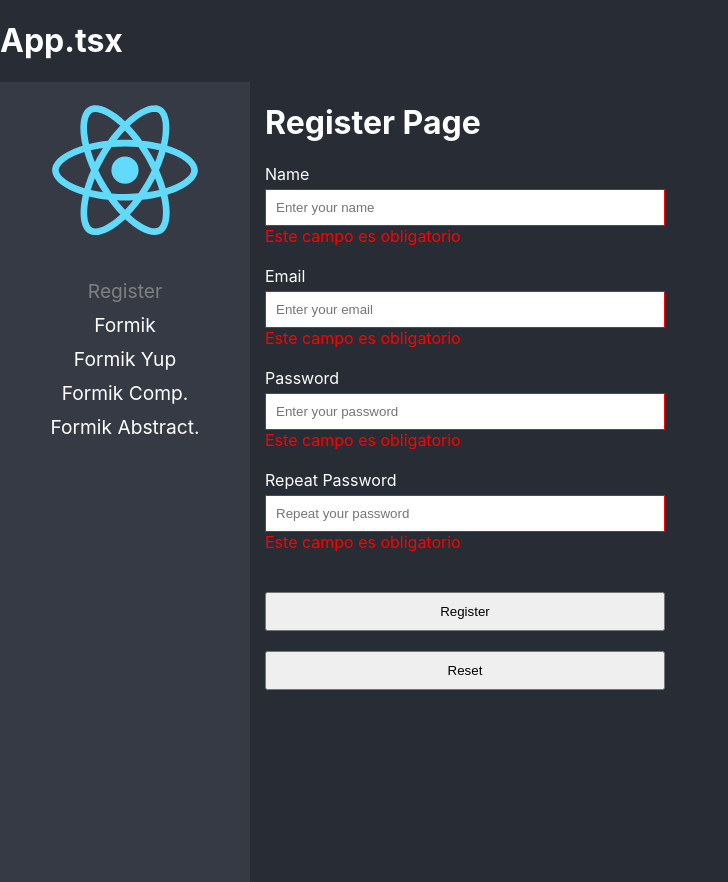
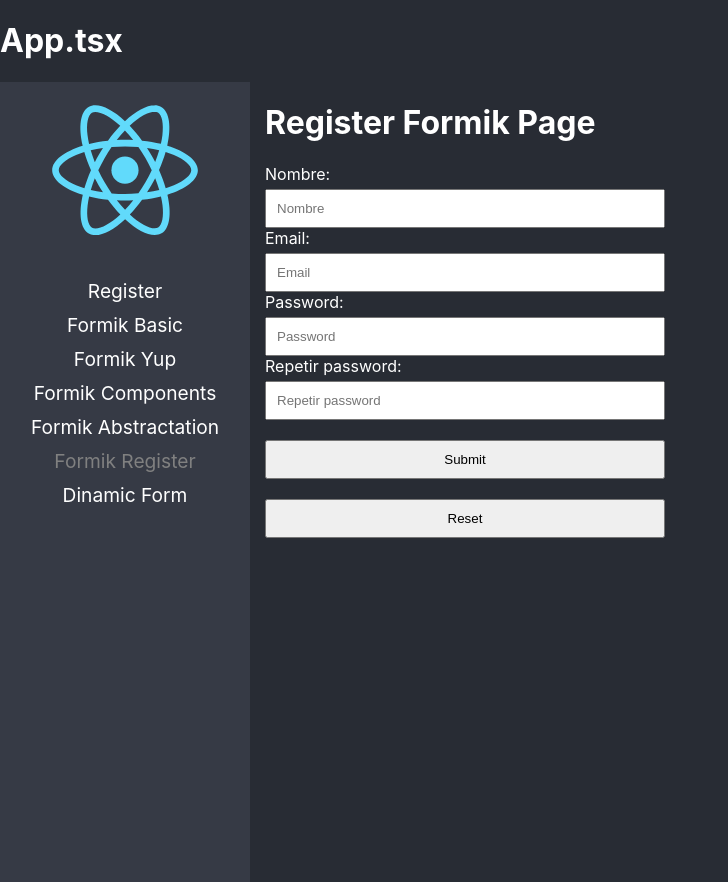
Before and after one commit to cocadepoma/fh-react-app, a React (Create React App) app: page /formik-register in a window 1280 px wide. Before the commit this address led to /register. Shown: the whole page, without its empty margins (0-728 px from the left). Built offline with nearby package versions, Linux system fonts and the light colour scheme.

Commit message:
add dynamic form page

```diff
--- a/src/03-forms/components/MyTextInput.tsx
+++ b/src/03-forms/components/MyTextInput.tsx
@@ -8,7 +8,7 @@
   [x: string]: any;
 };
 
-export const MyTextInput = ({ label, placeholder, ...props }: Props) => {
+export const MyTextInput = ({ label, ...props }: Props) => {
   const [field] = useField(props);
   return (
     <>
--- /dev/null
+++ b/src/03-forms/data/custom-form.json
@@ -0,0 +1,86 @@
+[
+    {
+        "type": "input",
+        "name": "firstName",
+        "placeholder": "Paco",
+        "label": "First Name",
+        "value": "Pepón",
+        "validations": [
+            {
+                "type": "required"
+            },
+            {
+                "type": "minLength",
+                "value": 2
+            }
+        ]
+    },
+    {
+        "type": "input",
+        "name": "lastName",
+        "placeholder": "Pérez",
+        "label": "Last Name",
+        "value": "",
+        "validations": [
+            {
+                "type": "required"
+            },
+            {
+                "type": "minLength",
+                "value": 5
+            }
+        ]
+    },
+    {
+        "type": "input",
+        "name": "email",
+        "placeholder": "Email",
+        "label": "Email",
+        "value": "",
+        "validations": [
+            {
+                "type": "required"
+            },
+            {
+                "type": "email"
+            }
+        ]
+    },
+    {
+        "type": "select",
+        "name": "favoriteGame",
+        "label": "Favourite Game",
+        "value": "",
+        "options": [
+            {
+                "id": 1,
+                "label": "Super Smash"
+            },
+            {
+                "id": 2,
+                "label": "Metal Gear"
+            },
+            {
+                "id": 3,
+                "label": "Resident Evil"
+            },
+            {
+                "id": 4,
+                "label": "God of War"
+            },
+            {
+                "id": 5,
+                "label": "Final Fantasy"
+            },
+            {
+                "id": 6,
+                "label": "The Last of Us"
+            }
+        ],
+        "validations": [
+            {
+                "type": "required"
+            }
+        ]
+    }
+]
--- /dev/null
+++ b/src/03-forms/pages/DynamicFormPage.tsx
@@ -0,0 +1,84 @@
+import { Formik, Form } from 'formik';
+import formJson from '../data/custom-form.json';
+import { MyTextInput } from '../components/MyTextInput';
+import { MySelect } from '../components/MySelect';
+import * as Yup from 'yup';
+
+const initialValues: { [key: string]: any } = {};
+const requiredFields: { [key: string]: any } = {};
+
+for (const input of formJson) {
+  initialValues[input.name] = input.value;
+
+  if (!input.validations) continue;
+
+  let schema = Yup.string();
+
+  for (const rule of input.validations) {
+    if (rule.type === 'required') {
+      schema = schema.required('Este campo es olbigatorio');
+    }
+
+    if (rule.type === 'minLength') {
+      schema = schema.min((rule as any).value || 1, `Este campo debe tener al menos ${(rule as any).value || 1} caracteres`);
+    }
+
+    if (rule.type === 'email') {
+      schema = schema.email('Este campo debe ser un email valido');
+    }
+    // ... other rules
+  }
+
+  requiredFields[input.name] = schema;
+};
+
+const validationSchema = Yup.object({ ...requiredFields })
+
+export const DynamicFormPage = () => {
+  return (
+    <div>
+      <h1>DynamicForm Page</h1>
+      <Formik
+        initialValues={initialValues}
+        validationSchema={validationSchema}
+        onSubmit={(values) => { console.log(values) }}
+      >
+        {
+          (formik) => (
+            <Form>
+              {formJson.map(({ type, name, placeholder, label, options }) => {
+                if (type === 'input' || type === 'password' || type === 'email') {
+                  return (
+                    <MyTextInput
+                      key={name}
+                      type={(type as any)}
+                      name={name}
+                      placeholder={placeholder}
+                      label={label}
+                    />
+                  )
+                } else if (type === 'select') {
+                  return (
+                    <MySelect
+                      key={name}
+                      label={label}
+                      name={name}
+                    >
+                      <option value="">Select One</option>
+                      {options!.map(({ id, label }) => (
+                        <option key={id} value={id}>{label}</option>
+                      ))}
+                    </MySelect>
+                  )
+                } else {
+                  return <></>;
+                }
+              })}
+              <button type="submit">Submit</button>
+            </Form>
+          )
+        }
+      </Formik>
+    </div>
+  );
+};
--- a/src/03-forms/pages/FormikBasicPage.tsx
+++ b/src/03-forms/pages/FormikBasicPage.tsx
@@ -46,7 +46,7 @@
 
   return (
     <div>
-      <h1>Formik Basic Page</h1>
+      <h1>Formik Basic</h1>
 
       <form noValidate onSubmit={handleSubmit}>
         <label htmlFor="firstName">First Name</label>
--- /dev/null
+++ b/src/03-forms/pages/RegisterFormikPage.tsx
@@ -0,0 +1,90 @@
+import { FormEvent } from 'react';
+import { Form, Formik } from 'formik';
+import * as Yup from 'yup';
+
+import { useForm } from '../hooks/useForm';
+import { MyTextInput } from '../components/MyTextInput';
+
+import '../styles/styles.css';
+
+export const RegisterFormikPage = () => {
+  const {
+    name,
+    email,
+    password,
+    password2,
+  } = useForm({
+    name: '',
+    email: '',
+    password: '',
+    password2: '',
+  });
+
+  const onSubmit = (e: FormEvent<HTMLFormElement>) => {
+    e.preventDefault();
+    console.log({ name, email, password, password2 });
+  };
+
+  return (
+    <div>
+      <h1>Register Formik Page</h1>
+
+      <Formik initialValues={{
+        name: '',
+        email: '',
+        password: '',
+        password2: '',
+      }}
+        onSubmit={(values) => { console.log(values) }}
+        validationSchema={Yup.object({
+          name: Yup.string()
+            .min(2, 'Debe de tener al menos de caracteres')
+            .max(15, 'Debe de ser menor de 15 caracteres')
+            .required('El nombre es requerido'),
+          email: Yup.string()
+            .email('Debe de ser un email valido')
+            .required('El email es requerido'),
+          password: Yup.string()
+            .min(6, 'Debe de tener al menos de 6 caracteres')
+            .required('La contraseña es requerida'),
+          password2: Yup.string()
+            .oneOf([Yup.ref('password'), null], 'Las contraseñas no coinciden')
+            .required('La contraseña es requerida'),
+        })}
+      >
+        {({ handleReset }) => (
+          <Form>
+            <MyTextInput
+              label="Nombre:"
+              name="name"
+              placeholder="Nombre"
+            />
+
+            <MyTextInput
+              label="Email:"
+              name="email"
+              placeholder="Email"
+            />
+
+            <MyTextInput
+              label="Password:"
+              name="password"
+              placeholder="Password"
+              type="password"
+            />
+
+            <MyTextInput
+              label="Repetir password:"
+              name="password2"
+              placeholder="Repetir password"
+              type="password"
+            />
+
+            <button type="submit">Submit</button>
+            <button onClick={handleReset}>Reset</button>
+          </Form>
+        )}
+      </Formik>
+    </div>
+  );
+};
--- a/src/routes/Navigation.tsx
+++ b/src/routes/Navigation.tsx
@@ -9,11 +9,14 @@
 } from '../03-forms/pages';
 
 import logo from '../logo.svg';
+import { RegisterFormikPage } from '../03-forms/pages/RegisterFormikPage';
+import { DynamicFormPage } from '../03-forms/pages/DynamicFormPage';
 
 export const Navigation = () => {
   return (
     <BrowserRouter>
       <div className="main-layout">
+
         <nav>
           <img src={logo} alt="react-logo" />
           <ul>
@@ -21,16 +24,22 @@
               <NavLink to="/register" className={({ isActive }) => isActive ? 'nav-active' : ''}>Register</NavLink>
             </li>
             <li>
-              <NavLink to="/formik" className={({ isActive }) => isActive ? 'nav-active' : ''}>Formik</NavLink>
+              <NavLink to="/formik" className={({ isActive }) => isActive ? 'nav-active' : ''}>Formik Basic</NavLink>
             </li>
             <li>
               <NavLink to="/formik-yup" className={({ isActive }) => isActive ? 'nav-active' : ''}>Formik Yup</NavLink>
             </li>
             <li>
-              <NavLink to="/formik-components" className={({ isActive }) => isActive ? 'nav-active' : ''}>Formik Comp.</NavLink>
+              <NavLink to="/formik-components" className={({ isActive }) => isActive ? 'nav-active' : ''}>Formik Components</NavLink>
             </li>
             <li>
-              <NavLink to="/formik-abstractation" className={({ isActive }) => isActive ? 'nav-active' : ''}>Formik Abstract.</NavLink>
+              <NavLink to="/formik-abstractation" className={({ isActive }) => isActive ? 'nav-active' : ''}>Formik Abstractation</NavLink>
+            </li>
+            <li>
+              <NavLink to="/formik-register" className={({ isActive }) => isActive ? 'nav-active' : ''}>Formik Register</NavLink>
+            </li>
+            <li>
+              <NavLink to="/dynamic-form" className={({ isActive }) => isActive ? 'nav-active' : ''}>Dinamic Form</NavLink>
             </li>
           </ul>
         </nav>
@@ -40,10 +49,12 @@
           <Route path="/formik-yup" element={<FormikYupPage />} />
           <Route path="/formik-components" element={<FormikComponents />} />
           <Route path="/formik-abstractation" element={<FormikAbstractation />} />
+          <Route path="/formik-register" element={<RegisterFormikPage />} />
+          <Route path="/dynamic-form" element={<DynamicFormPage />} />
           <Route path="/register" element={<RegisterPage />} />
           <Route path="/*" element={<Navigate to="register" />} />
+        </Routes>
 
-        </Routes>
       </div>
     </BrowserRouter>
   )
```
